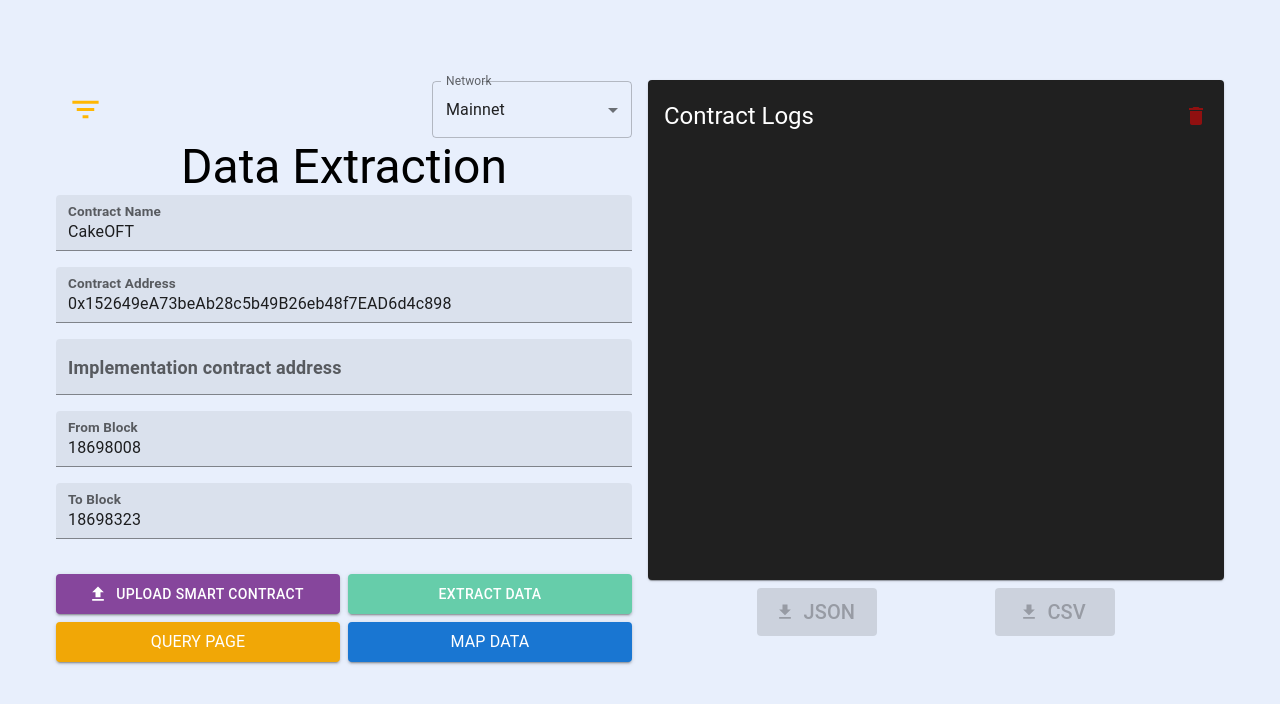
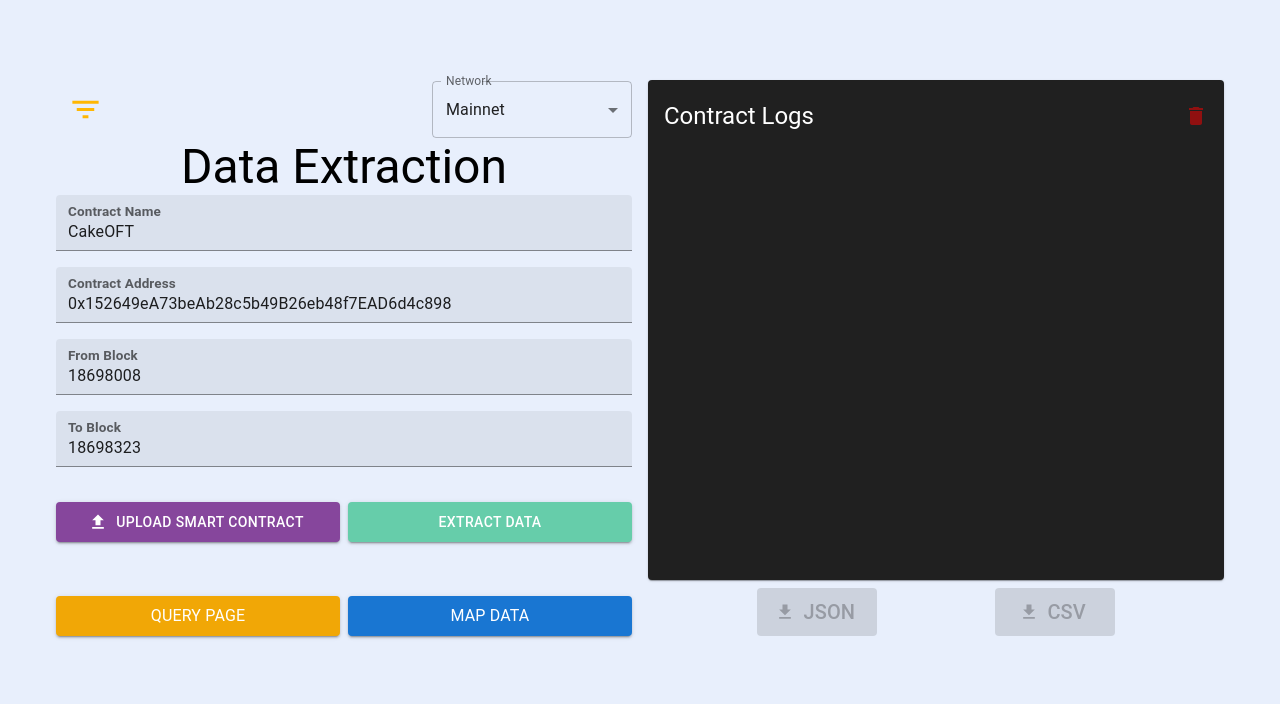
Before and after one commit to lollobeach/BlockchainProcessMining_frontend, a React (Create React App) app: page / in a window 1280 px wide. Shown: the top 704 px of the page. Built offline with nearby package versions, Linux system fonts and the light colour scheme.

Commit message:
edit: HomePage and QueryPage for paper

```diff
--- a/src/pages/HomePage.js
+++ b/src/pages/HomePage.js
@@ -41,7 +41,7 @@ function HomePage() {
 
     const [contractName, setContractName] = useState("CakeOFT")
     const [contractAddress, setContractAddress] = useState("0x152649eA73beAb28c5b49B26eb48f7EAD6d4c898")
-    const [impl_contract, setImplContractAddress] = useState()
+    const [impl_contract, setImplContractAddress] = useState("0x152649eA73beAb28c5b49B26eb48f7EAD6d4c898")
     const [fromBlock, setFromBlock] = useState("18698008")
     const [toBlock, setToBlock] = useState("18698323")
 
@@ -241,6 +241,11 @@ function HomePage() {
         if (filter === "functions") {
             setFunctions([])
         }
+    }
+
+    const addContractAddress = (e) => {
+        setContractAddress(e.target.value)
+        setImplContractAddress(e.target.value)
     }
 
     return (
@@ -457,13 +462,13 @@ function HomePage() {
                             <FormControl variant="filled">
                                 <InputLabel sx={{fontWeight: "700", fontSize: "18px"}}>Contract Address</InputLabel>
                                 <FilledInput value={contractAddress} label="Contract Address"
-                                             onChange={(e) => setContractAddress(e.target.value)}/>
+                                             onChange={(e) => addContractAddress(e)}/>
                             </FormControl>
-                            <FormControl variant="filled">
-                                <InputLabel sx={{fontWeight: "700", fontSize: "18px"}}>Implementation contract address</InputLabel>
-                                <FilledInput value={impl_contract} label="Implementation address"
-                                             onChange={(e) => setImplContractAddress(e.target.value)}/>
-                            </FormControl>
+                            {/*<FormControl variant="filled">*/}
+                            {/*    <InputLabel sx={{fontWeight: "700", fontSize: "18px"}}>Implementation contract address</InputLabel>*/}
+                            {/*    <FilledInput value={impl_contract} label="Implementation address"*/}
+                            {/*                 onChange={(e) => setImplContractAddress(e.target.value)}/>*/}
+                            {/*</FormControl>*/}
                             <FormControl variant="filled">
                                 <InputLabel sx={{fontWeight: "700", fontSize: "18px"}}>From Block</InputLabel>
                                 <FilledInput value={fromBlock} label="From Block"
--- a/src/pages/Query.js
+++ b/src/pages/Query.js
@@ -23,13 +23,13 @@ import QueryPageLayout from "../layouts/QueryPageLayout";
 function Query() {
     const [loading, setLoading] = useState(false);
     const [formData, setFormData] = useState({
-        txHash: '',
+        transactionHash: '',
         contractAddress: '',
         sender: '',
         gasUsed: '',
         gasUsedFrom: '',
         gasUsedTo: '',
-        activity: '',
+        functionName: '',
         blockNumber: '',
         blockNumberFrom: '',
         blockNumberTo: '',
@@ -152,7 +152,7 @@ function Query() {
                             </Box>
                             <Stack spacing={2} justifyContent="center">
                                 <Box display="flex" alignItems="center" gap={2}>
-                                    <NestedField label="Transaction Hash" name="txHash" value={formData.txHash}
+                                    <NestedField label="Transaction Hash" name="transactionHash" value={formData.transactionHash}
                                                  onChange={handleChange}/>
                                 </Box>
                                 <Box display="flex" alignItems="center" gap={2}>
@@ -174,7 +174,7 @@ function Query() {
                                     />
                                 </Box>
                                 <Box display="flex" alignItems="center" gap={2}>
-                                    <NestedField label="Activity" name="activity" value={formData.activity}
+                                    <NestedField label="Function Name" name="functionName" value={formData.functionName}
                                                  onChange={handleChange}/>
                                 </Box>
                                 <Box display="flex" alignItems="center" gap={2}>
```
